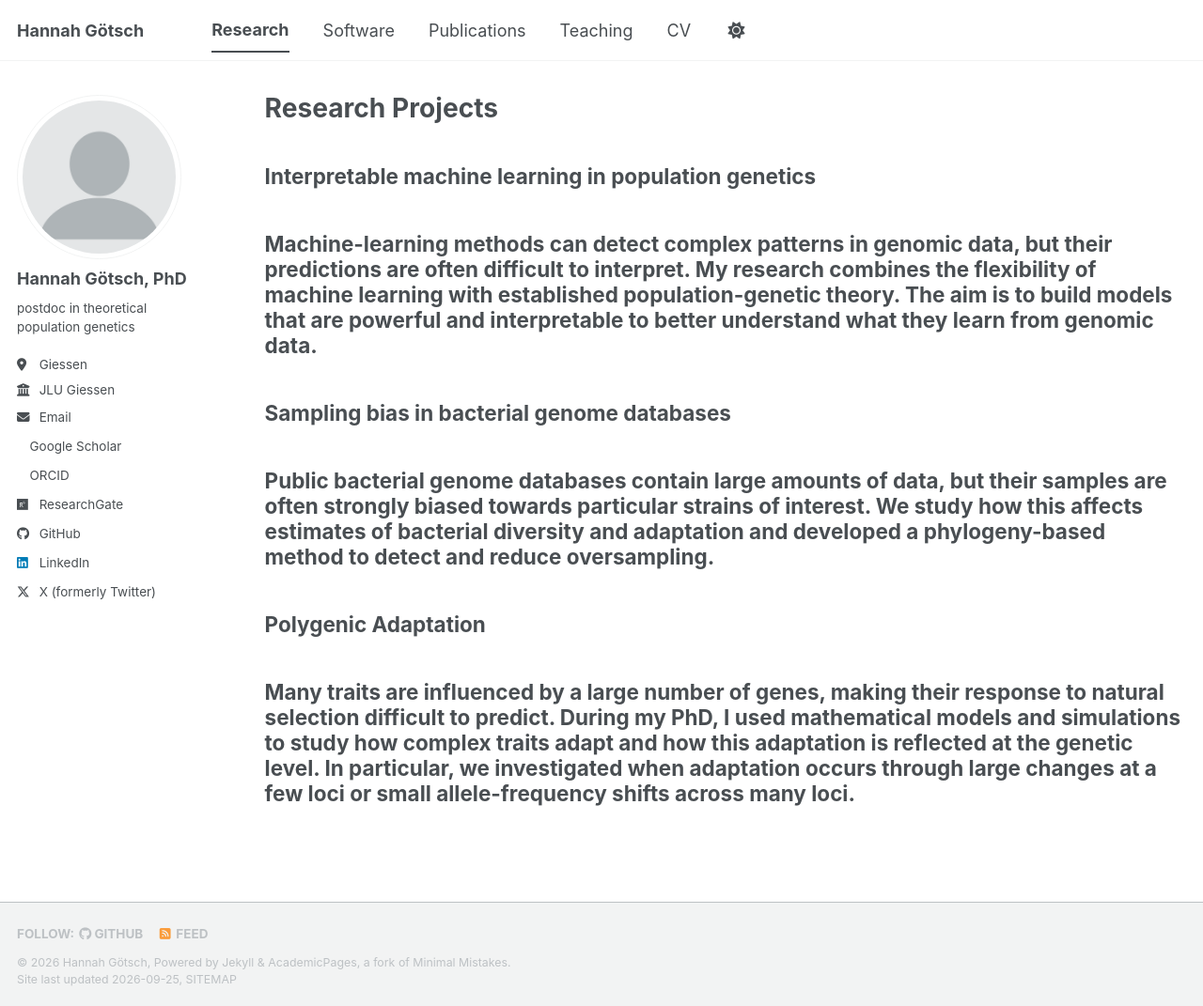
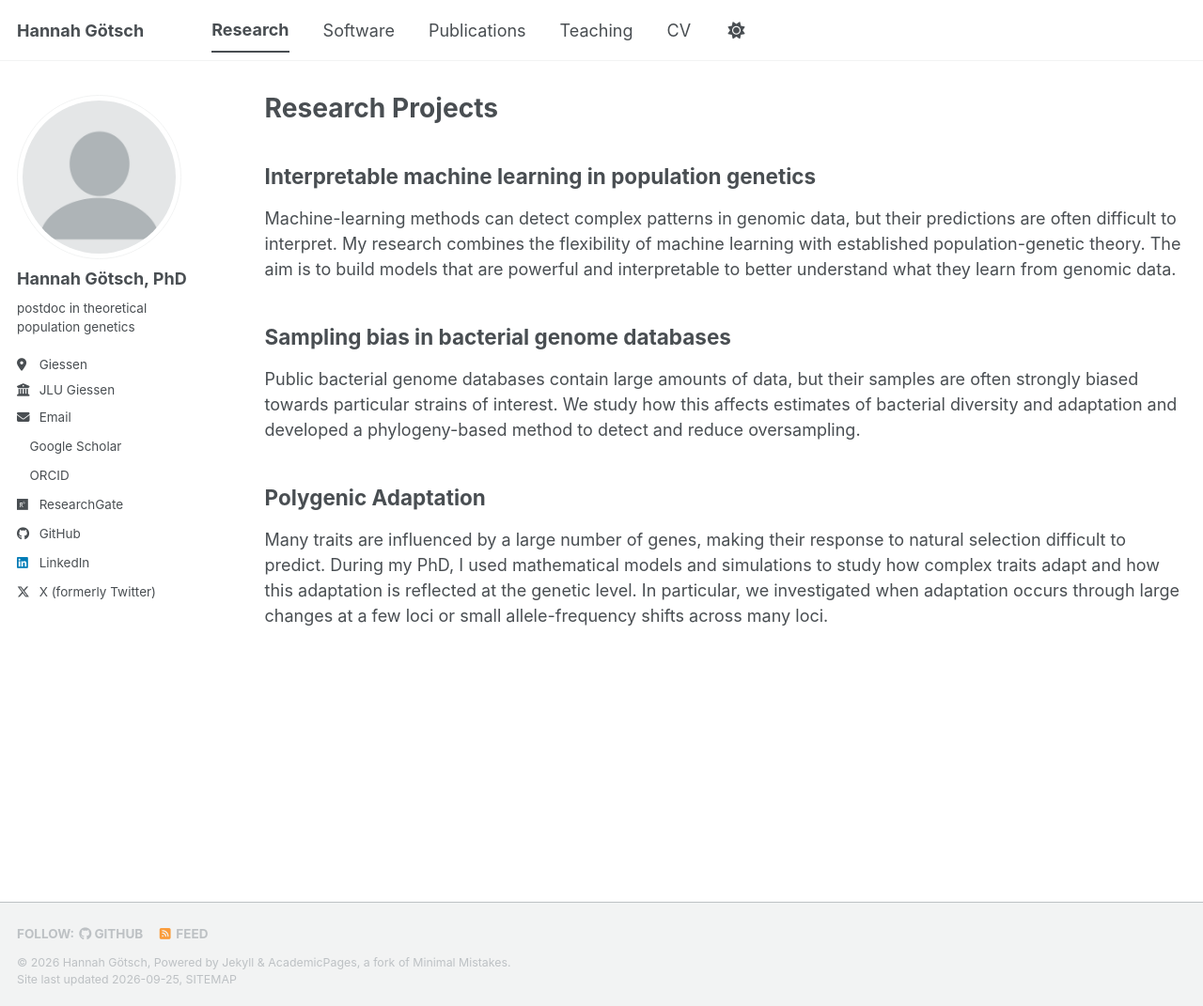
Before and after one commit to hannahgoetsch/hannahgoetsch.github.io, a Jekyll site: the page built from _pages/research.html, in a window 1280 px wide and 1071 px high. Shown: the whole window at 94% size. Built offline with Jekyll 4.4.1, drawn with Linux system fonts in a browser that asks for light colours; a style sheet for code colours, icons or effects is not loaded.

```diff
--- a/_pages/research.html
+++ b/_pages/research.html
@@ -7,14 +7,14 @@ author_profile: true
 
 {% include base_path %}
 
-<h2>Interpretable machine learning in population genetics<h2>
+<h2>Interpretable machine learning in population genetics</h2>
 
-  Machine-learning methods can detect complex patterns in genomic data, but their predictions are often difficult to interpret. My research combines the flexibility of machine learning with established population-genetic theory. The aim is to build models that are powerful and interpretable to better understand what they learn from genomic data.
+<p>Machine-learning methods can detect complex patterns in genomic data, but their predictions are often difficult to interpret. My research combines the flexibility of machine learning with established population-genetic theory. The aim is to build models that are powerful and interpretable to better understand what they learn from genomic data.</p>
 
-<h2>Sampling bias in bacterial genome databases<h2>
+<h2>Sampling bias in bacterial genome databases</h2>
 
-  Public bacterial genome databases contain large amounts of data, but their samples are often strongly biased towards particular strains of interest. We study how this affects estimates of bacterial diversity and adaptation and developed a phylogeny-based method to detect and reduce oversampling.
+<p>Public bacterial genome databases contain large amounts of data, but their samples are often strongly biased towards particular strains of interest. We study how this affects estimates of bacterial diversity and adaptation and developed a phylogeny-based method to detect and reduce oversampling.</p>
 
-<h2>Polygenic Adaptation<h2>
+<h2>Polygenic Adaptation</h2>
 
-  Many traits are influenced by a large number of genes, making their response to natural selection difficult to predict. During my PhD, I used mathematical models and simulations to study how complex traits adapt and how this adaptation is reflected at the genetic level. In particular, we investigated when adaptation occurs through large changes at a few loci or small allele-frequency shifts across many loci.
+<p>Many traits are influenced by a large number of genes, making their response to natural selection difficult to predict. During my PhD, I used mathematical models and simulations to study how complex traits adapt and how this adaptation is reflected at the genetic level. In particular, we investigated when adaptation occurs through large changes at a few loci or small allele-frequency shifts across many loci.</p>
```
